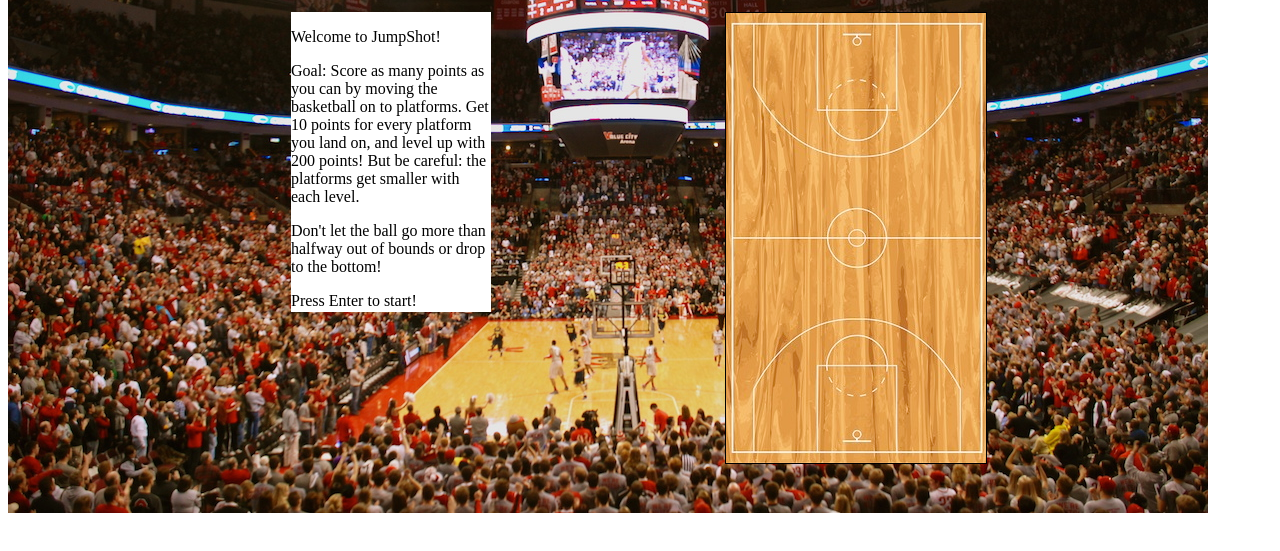
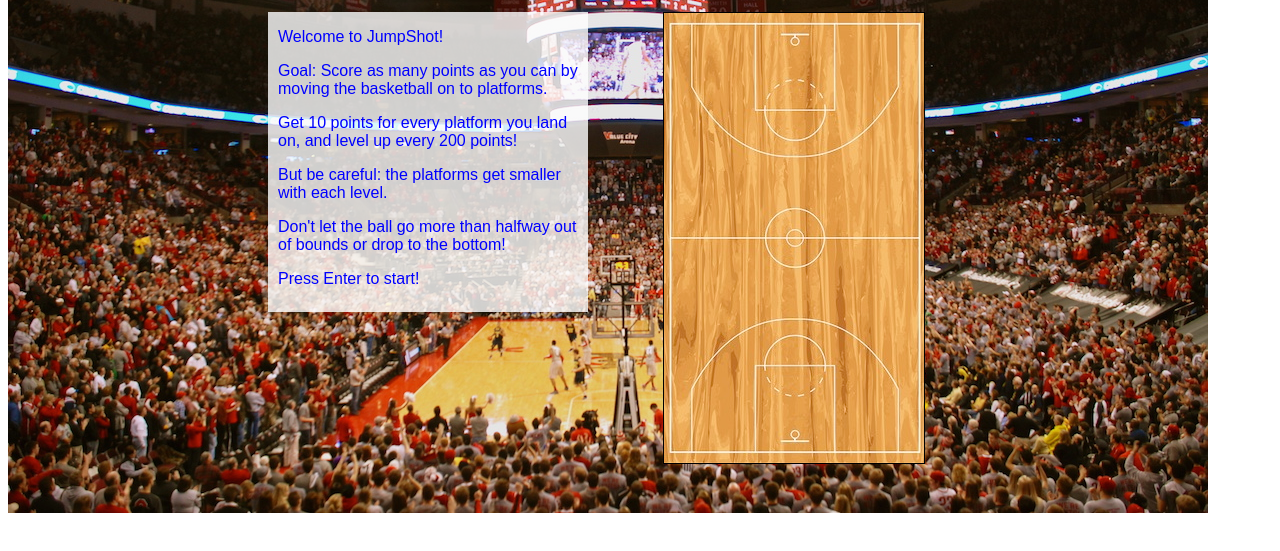
Before and after one commit to rgoc123/JumpShot, a website built with webpack: page index.html in a window 1280 px wide. Shown: the part 91-642 px from the top of the page. Built offline with nearby package versions, Linux system fonts and the light colour scheme.

Commit message:
Adds better styling to the rules box

```diff
--- a/assets/jumpshot.css
+++ b/assets/jumpshot.css
@@ -30,12 +30,15 @@ h1 {
 }
 
 .rules {
-  background: white;
-  width: 200px;
+  background-color: rgba(255,255,255,0.8);
+  width: 300px;
   height: 300px;
   position: absolute;
-  right: 117px;
+  right: 20px;
   top: 15px;
+  font-family: "Arial";
+  padding: 0 10px;
+  color: blue;
 }
 
 .right {
@@ -49,7 +52,7 @@ h1 {
   width: 260px;
   height: 450px;
   position: absolute;
-  left: 117px;
+  left: 55px;
   top: 15px;
 }
 
--- a/index.html
+++ b/index.html
@@ -20,7 +20,9 @@
         <div class="left">
           <div class="rules">
             <p>Welcome to JumpShot!</p>
-            <p>Goal: Score as many points as you can by moving the basketball on to platforms. Get 10 points for every platform you land on, and level up with 200 points! But be careful: the platforms get smaller with each level.</p>
+            <p>Goal: Score as many points as you can by moving the basketball on to platforms.</p>
+            <p>Get 10 points for every platform you land on, and level up every 200 points!</p>
+            <p>But be careful: the platforms get smaller with each level.</p>
             <p>Don't let the ball go more than halfway out of bounds or drop to the bottom!</p>
             <p>Press Enter to start!</p>
           </div>
```
